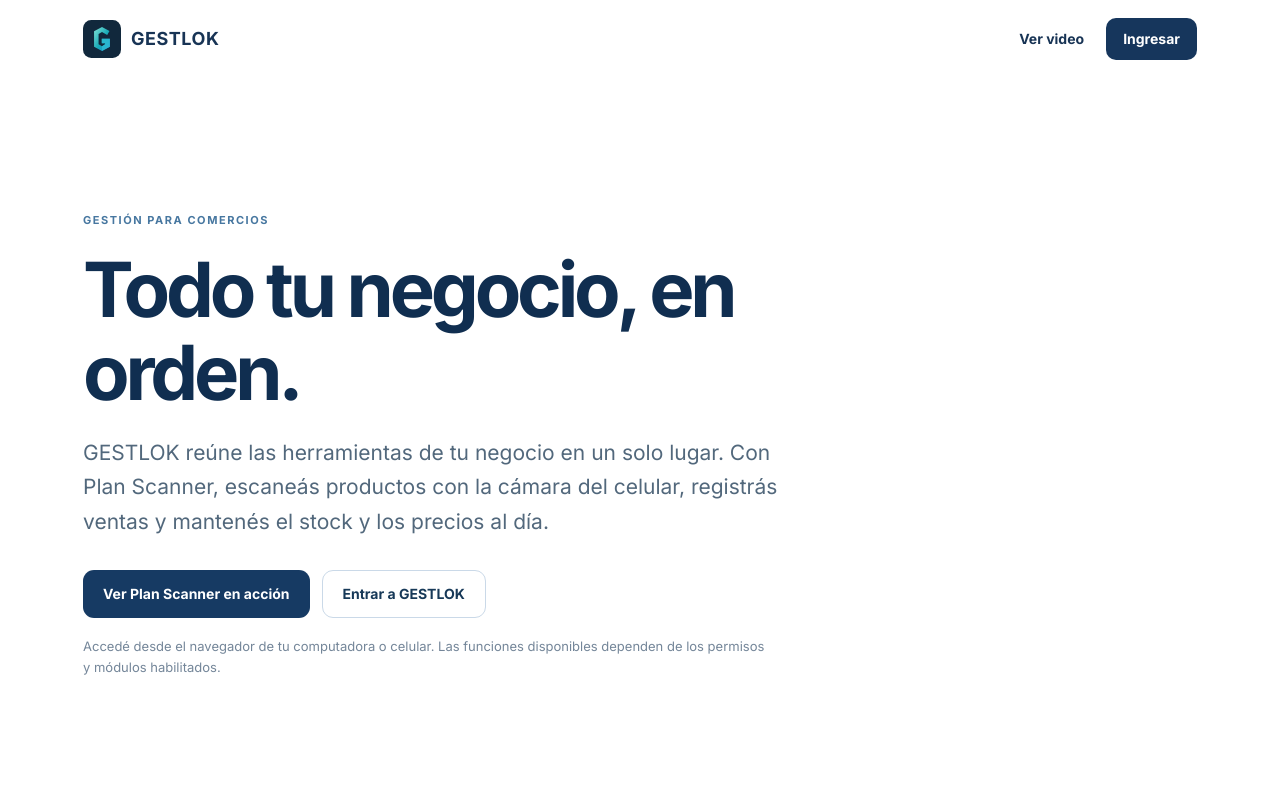
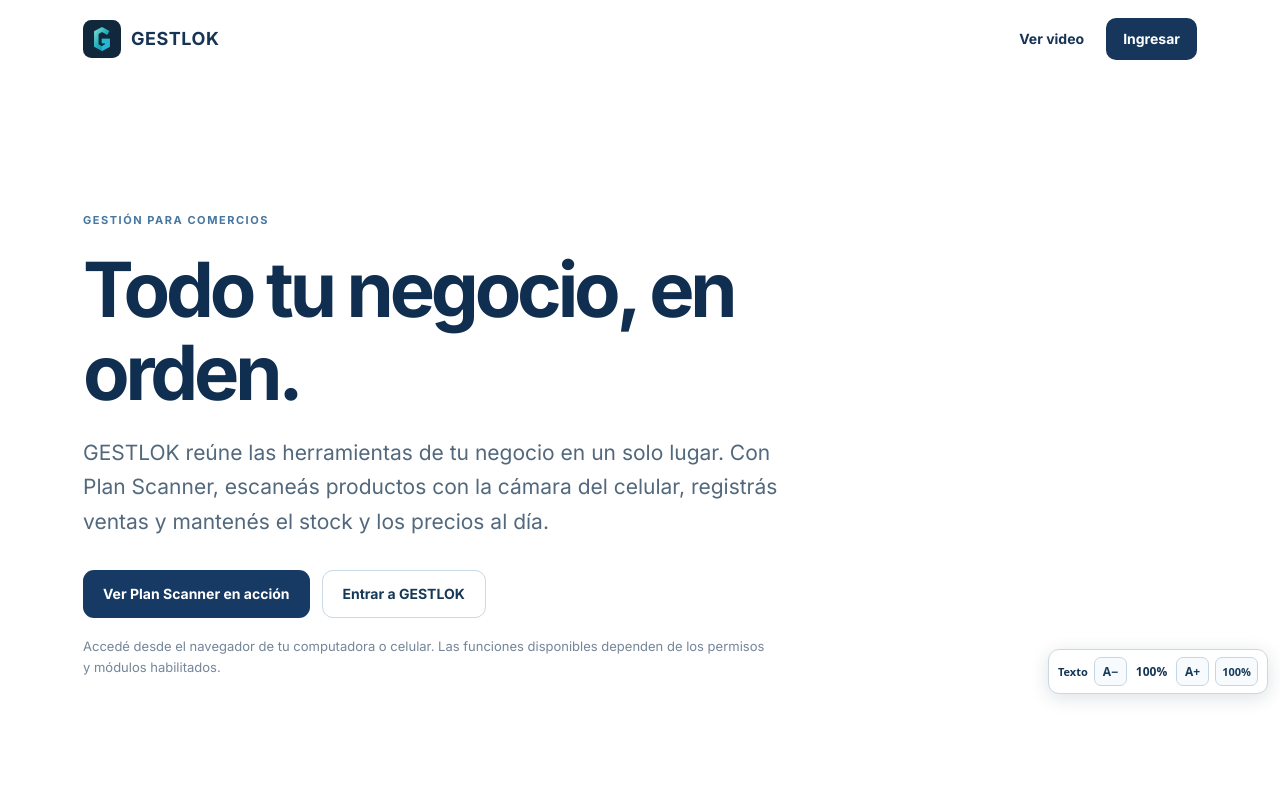
Before and after one commit to mgstock-app/mgstock-app.github.io, a Next.js app: page /conocer in a window 1280 px wide. Shown: the top 800 px of the page. Built offline with nearby package versions, Linux system fonts and the light colour scheme; no server answers.

Commit message:
feat(ui): cargar control de tipografía global y versión editable de Conteo

```diff
--- a/app/layout.tsx
+++ b/app/layout.tsx
@@ -1,5 +1,6 @@
 /* eslint-disable @next/next/no-page-custom-font -- Shared font stylesheet in the App Router root layout. */
 import type { Metadata, Viewport } from "next";
+import Script from "next/script";
 import "./globals.css";
 import "./gestlok-intro.css";
 import "./owner-mobile-refinements.css";
@@ -58,5 +59,5 @@ export const metadata: Metadata = {
 };
 export const viewport: Viewport = { width: "device-width", initialScale: 1, viewportFit: "cover", themeColor: "#11283c" };
 export default function RootLayout({ children }: { children: React.ReactNode }) {
-  return <html lang="es-AR"><head><link rel="stylesheet" href="https://fonts.googleapis.com/css2?family=Inter:wght@400;500;600;700&family=Lora:wght@600;700&display=swap" /></head><body>{children}</body></html>;
+  return <html lang="es-AR"><head><link rel="stylesheet" href="https://fonts.googleapis.com/css2?family=Inter:wght@400;500;600;700&family=Lora:wght@600;700&display=swap" /></head><body>{children}<Script src={`${basePath}/stock/gestlok-font-controls.js?rev=texto-50-180-20261116`} strategy="afterInteractive" /></body></html>;
 }
```
